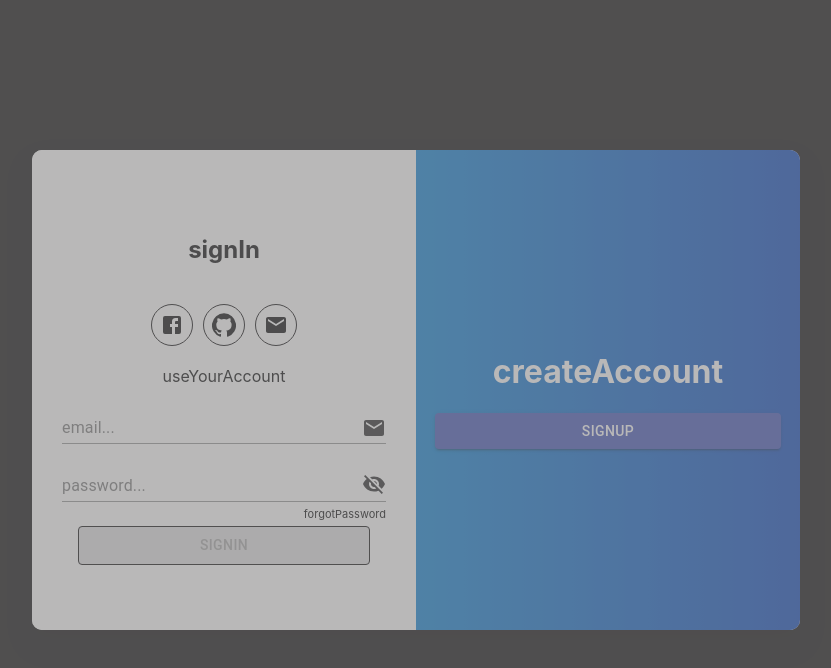
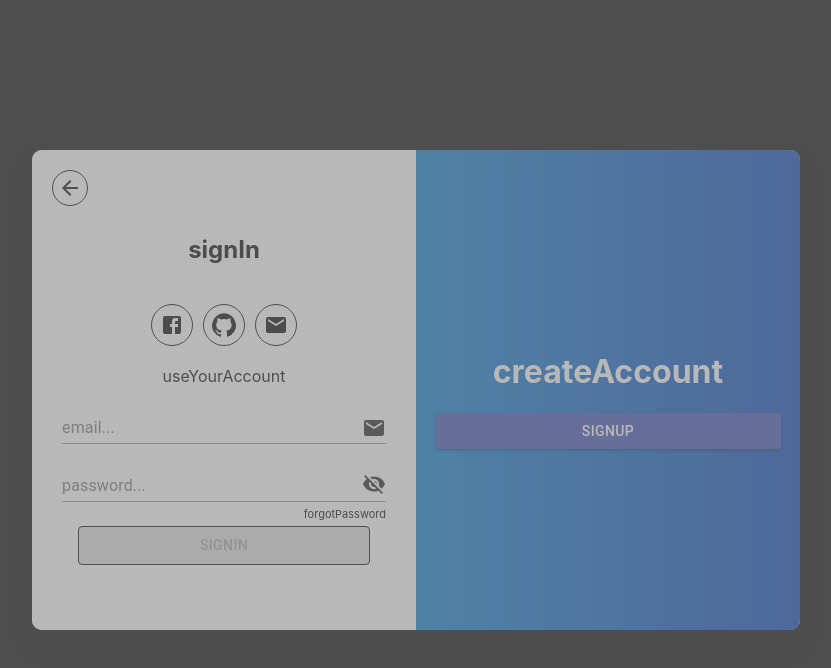
Before and after one commit to Aksel98/aca-store, a React (Create React App) app: page /login in a window 1280 px wide. Shown: the top 668 px of the page, without its empty margins (224-1055 px from the left). Built offline with nearby package versions, Linux system fonts and the light colour scheme; what i18next-xhr-backend would draw is missing.

Commit message:
add authentication and bugs fixing

```diff
--- a/package.json
+++ b/package.json
@@ -3,6 +3,7 @@
   "version": "0.1.0",
   "private": true,
   "dependencies": {
+    "@firebase/auth": "^0.14.9",
     "@material-ui/core": "^4.11.0",
     "@material-ui/icons": "^4.9.1",
     "@testing-library/jest-dom": "^4.2.4",
@@ -14,6 +15,7 @@
     "i18next-xhr-backend": "^3.2.2",
     "react": "^16.13.1",
     "react-dom": "^16.13.1",
+    "react-firebaseui": "^4.1.0",
     "react-i18next": "^11.7.0",
     "react-router-dom": "^5.2.0",
     "react-scripts": "3.4.1"
--- a/public/locales/arm/translation.json
+++ b/public/locales/arm/translation.json
@@ -9,9 +9,9 @@
   "email": "Էլ․ փոստ",
   "password": "Գաղտնաբառ",
   "signIn": "Մուտք գործել",
-  "signUp": "Գրանցվե",
+  "signUp": "Գրանցվել",
   "createAccount": "Ստեղծել հաշիվ",
-  "alreadyHaveAnAccount": "Արդեն ունե՞ք հաշիվ",
+  "alreadyHaveAccount": "Արդեն ունե՞ք հաշիվ",
   "forgotPassword": "Մոռացել եք գաղտնաբառը?",
   "useYourAccount": "կամ օգտագործեք ձեր հաշիվը",
   "useYourEmailForRegistration": "կամ օգտագործեք ձեր Էլ․փոստը գրանցման համար"
--- a/public/locales/en/translation.json
+++ b/public/locales/en/translation.json
@@ -11,7 +11,7 @@
   "signIn": "Sign In",
   "signUp": "Sign Up",
   "createAccount": "Create Account",
-  "alreadyHaveAnAccount": "Already have an account?",
+  "alreadyHaveAccount": "Already have account?",
   "forgotPassword": "Forgot password?",
   "useYourAccount": "or use your account",
   "useYourEmailForRegistration": "or use your email for registration"
--- a/public/locales/rus/translation.json
+++ b/public/locales/rus/translation.json
@@ -11,7 +11,7 @@
   "signIn": "Войти в систему",
   "signUp": "Регистрироваться",
   "createAccount": "Создать аккаунт",
-  "alreadyHaveAnAccount": "Уже есть аккаунт?",
+  "alreadyHaveAccount": "Уже есть аккаунт?",
   "forgotPassword": "Забыли пароль?",
   "useYourAccount": "или используйте свой аккаунт",
   "useYourEmailForRegistration": "или используйте свой эл. адрес для регистрации"
--- a/src/components/Main.js
+++ b/src/components/Main.js
@@ -1,10 +1,14 @@
 import React from "react";
-import Login from "./auth/Login";
 import Dashboard from "./dashboard/Dashboard";
+import {BrowserRouter as Router, Route} from "react-router-dom";
 import {makeStyles} from "@material-ui/core/styles";
 import {BLACK} from "./main/Styles";
+import Login from "./auth/Login";
 
 const useStyles = makeStyles({
+    dashboardParent: {
+        overflowX: 'hidden'
+    },
     loginBg: {
         height: '100vh',
         backgroundColor: BLACK,
@@ -15,20 +19,23 @@ const useStyles = makeStyles({
         justifyContent: 'center',
         padding: '150px 10px',
         opacity: '0.6',
-    }
+    },
 })
 
-export default function Main() {
+export default function Main(props) {
     const classes = useStyles()
 
     return (
-        <React.Fragment>
-            <div className={classes.loginBg}>
-                <div className={classes.loginContainer}>
-                    <Login/>
+        <Router>
+                <div className={classes.dashboardParent}>
+                    <Route path='/dashboard' component={Dashboard}/>
                 </div>
-            </div>
-            {/*<Dashboard/>*/}
-        </React.Fragment>
+                <div className={classes.loginBg}>
+                    <div className={classes.loginContainer}>
+                        <Route path='/login' component={Login}/>
+                    </div>
+                </div>
+            {/*<Redirect to="/dashboard"/>*/}
+        </Router>
     )
 }
--- a/src/components/auth/Login.js
+++ b/src/components/auth/Login.js
@@ -2,12 +2,26 @@ import React, {useState} from "react"
 import SignIn from "./SignIn"
 import useInput from "../main/hooks/useInput"
 import {makeStyles} from "@material-ui/core/styles"
-import {MyButton, ORANGE, WHITE} from "../main/Styles"
+import {BLACK, MyButton, ORANGE, WHITE} from "../main/Styles"
 import SignUp from "./SignUp";
 import {useMediaQuery} from "@material-ui/core";
 import {useTranslation} from "react-i18next";
+import ArrowBackIcon from '@material-ui/icons/ArrowBack';
+import {Link} from "react-router-dom";
+import {auth} from "../services/Firebase";
 
 const useStyles = makeStyles({
+    backIcon: {
+        position: 'absolute',
+        zIndex: 5,
+        display: 'flex',
+        margin: '20px',
+        padding: '5px',
+        border: `1px solid ${BLACK}`,
+        borderRadius: '50%',
+        color: BLACK,
+        cursor: 'pointer',
+    },
     container: {
         backgroundColor: '#fff',
         borderRadius: '10px',
@@ -27,7 +41,7 @@ const useStyles = makeStyles({
             backgroundColor: WHITE,
             display: 'flex',
             flexDirection: 'column',
-            padding: props => props.media ? '0 30px' : '0 10px',
+            padding: props => props.media ? '0 30px' : '0 5px',
             height: '100%',
             justifyContent: 'center',
             alignItems: 'center',
@@ -43,7 +57,7 @@ const useStyles = makeStyles({
         height: '100%',
         overflow: 'hidden',
         transition: 'transform 0.6s ease-in-out',
-        zIndex: '100',
+        zIndex: '4',
     },
     overlay: {
         transform: props => props.rightPanel ? 'translateX(50%)' : 'translateX(0)',
@@ -94,6 +108,9 @@ export default function Login() {
 
     function signUp(e) {
         e.preventDefault()
+        auth.createUserWithEmailAndPassword(email.bind.value, password.bind.value).then(res => {
+            console.log(res)
+        }).catch(err => console.log(err.message))
     }
 
     function signUpPageHandler() {
@@ -112,12 +129,13 @@ export default function Login() {
 
     return (
             <div className={classes.container}>
+                <Link to="/dashboard" className={classes.backIcon}><ArrowBackIcon/></Link>
                 <SignUp name={name.bind}
                         surname={surname.bind}
                         email={email.bind}
                         password={password.bind}
                         error={error}
-                    signIn={signUp}
+                        signUp={signUp}
                         rightPanel={rightPanel}
                         classFormContainer={classes.formContainer}
                         media={media}/>
@@ -131,7 +149,7 @@ export default function Login() {
                 <div className={classes.overlayContainer}>
                     <div className={classes.overlay}>
                         <div className={`${classes.overlayPanel} ${classes.overlayLeft}`}>
-                        {media ? <h1>{t('alreadyHaveAnAccount')}</h1> : <h3>{t('alreadyHaveAnAccount')}</h3>}
+                            {media ? <h1>{t('alreadyHaveAccount')}</h1> : <h3>{t('alreadyHaveAccount')}</h3>}
                             <MyButton color="primary"
                                       variant="contained"
                                       onClick={signInPageHandler}>{t('signIn')}</MyButton>
--- a/src/components/dashboard/Header.js
+++ b/src/components/dashboard/Header.js
@@ -1,12 +1,23 @@
 import React from 'react';
-import { makeStyles, styled } from '@material-ui/core/styles';
+import {makeStyles, styled} from '@material-ui/core/styles';
 import AppBar from "@material-ui/core/AppBar";
-import { BLACK, WHITE } from "../main/Styles";
+import {BLACK, WHITE} from "../main/Styles";
 import DropDown from "../main/Dropdown";
 import {useTranslation} from "react-i18next";
+import {Link} from "react-router-dom";
 
 const useStyles = makeStyles(() => ({
-
+    loginBg: {
+        height: '100vh',
+        backgroundColor: BLACK,
+        opacity: '0.7'
+    },
+    loginContainer: {
+        display: 'flex',
+        justifyContent: 'center',
+        padding: '150px 10px',
+        opacity: '0.6',
+    },
     menu: {
         display: 'flex',
         flexWrap: 'wrap',
@@ -16,15 +27,15 @@ const useStyles = makeStyles(() => ({
         opacity: '0.7',
         padding: '0 20px'
     },
-
     subMenu: {
         color: WHITE,
         display: "flex",
         alignItems: "center",
     },
-
     dropdownItem: {
         fontWeight: 'bold',
+        color: WHITE,
+        textDecoration: 'none',
         display: 'flex',
         alignItems: 'center',
         margin: '0 10px',
@@ -53,7 +64,7 @@ export default function Header() {
         <MyAppBar>
             <div className={classes.menu}>
                 <div className={classes.subMenu}>
-                    <img src="/images/logo.png" width={20} height={20} alt="" />
+                    <img src="/images/logo.png" width={20} height={20} alt=""/>
                     <h2 className={classes.title}>Online Shop</h2>
                 </div>
                 <div className={classes.subMenu}>
@@ -63,7 +74,7 @@ export default function Header() {
                         <div onClick={() => handleClick('arm')}>{t('armenian')}</div>
                     </>}/>
                     </div>
-                    <div className={classes.dropdownItem}>{t('login')}</div>
+                    <Link to="/login" className={classes.dropdownItem}> {t('login')}</Link>
                 </div>
             </div>
         </MyAppBar>
--- a/src/components/main/hooks/useInput.js
+++ b/src/components/main/hooks/useInput.js
@@ -1,4 +1,4 @@
-import React, {useState} from "react";
+import {useState} from "react";
 
 export default function useInput(initialValue) {
     const [value, setValue] = useState(initialValue)
--- a/src/components/services/Firebase.js
+++ b/src/components/services/Firebase.js
@@ -1,6 +1,7 @@
 import firebase from "firebase";
+import 'firebase/auth';
 
-const firebaseApp = firebase.initializeApp({
+const config = {
     apiKey: "AIzaSyCSEdI5JgD6ZHKf6pfLQLVd0cj60avjmzg",
     authDomain: "online-shop-6c690.firebaseapp.com",
     databaseURL: "https://online-shop-6c690.firebaseio.com",
@@ -9,9 +10,25 @@ const firebaseApp = firebase.initializeApp({
     messagingSenderId: "310863986745",
     appId: "1:310863986745:web:f69a48f7cdaea09b148de8",
     measurementId: "G-ZEBECM4ES0"
-});
+};
 
-const db = firebaseApp.firestore();
-const storage = firebase.storage();
-const storageRef = storage.ref();
-export { db, storageRef };
+const uiConfig = {
+    signInFlow: "popup",
+    signInOptions: [
+        firebase.auth.EmailAuthProvider.PROVIDER_ID,
+        firebase.auth.GoogleAuthProvider.PROVIDER_ID,
+        firebase.auth.GithubAuthProvider.PROVIDER_ID,
+        firebase.auth.FacebookAuthProvider.PROVIDER_ID,
+        firebase.auth.PhoneAuthProvider.PROVIDER_ID,
+    ],
+    callbacks: {
+        signInSuccess: () => false
+    }
+}
+
+firebase.initializeApp(config)
+
+const db = firebase.firestore();
+const auth = firebase.auth();
+const storageRef = firebase.storage().ref();
+export { db, auth, storageRef, uiConfig };
--- a/src/index.css
+++ b/src/index.css
@@ -1,4 +1,5 @@
 body {
+    overflow: hidden;
     margin: 0 auto;
     font-family: -apple-system, BlinkMacSystemFont, 'Segoe UI', 'Roboto', 'Oxygen',
     'Ubuntu', 'Cantarell', 'Fira Sans', 'Droid Sans', 'Helvetica Neue',
```
Also changed, not shown: src/components/auth/SignUp.js (+17 -17 lines), 1 other file (tests, documents, lock files or other folders). Lines whose indentation alone changed are shown as unchanged.
